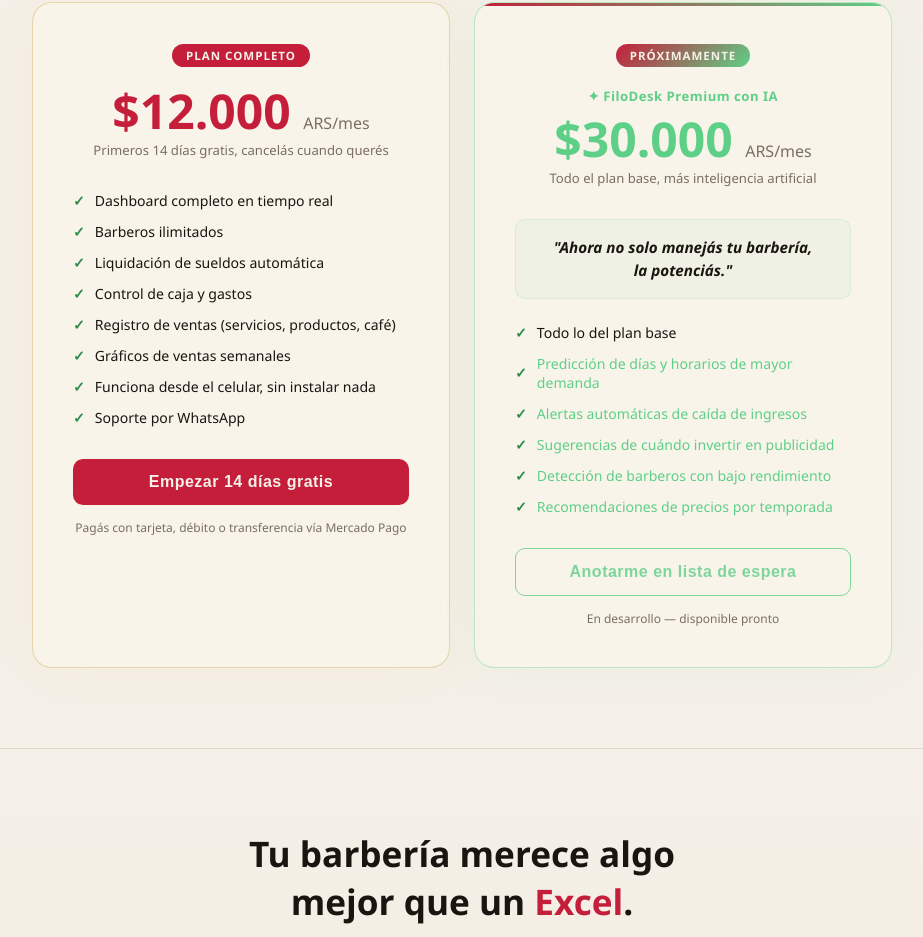
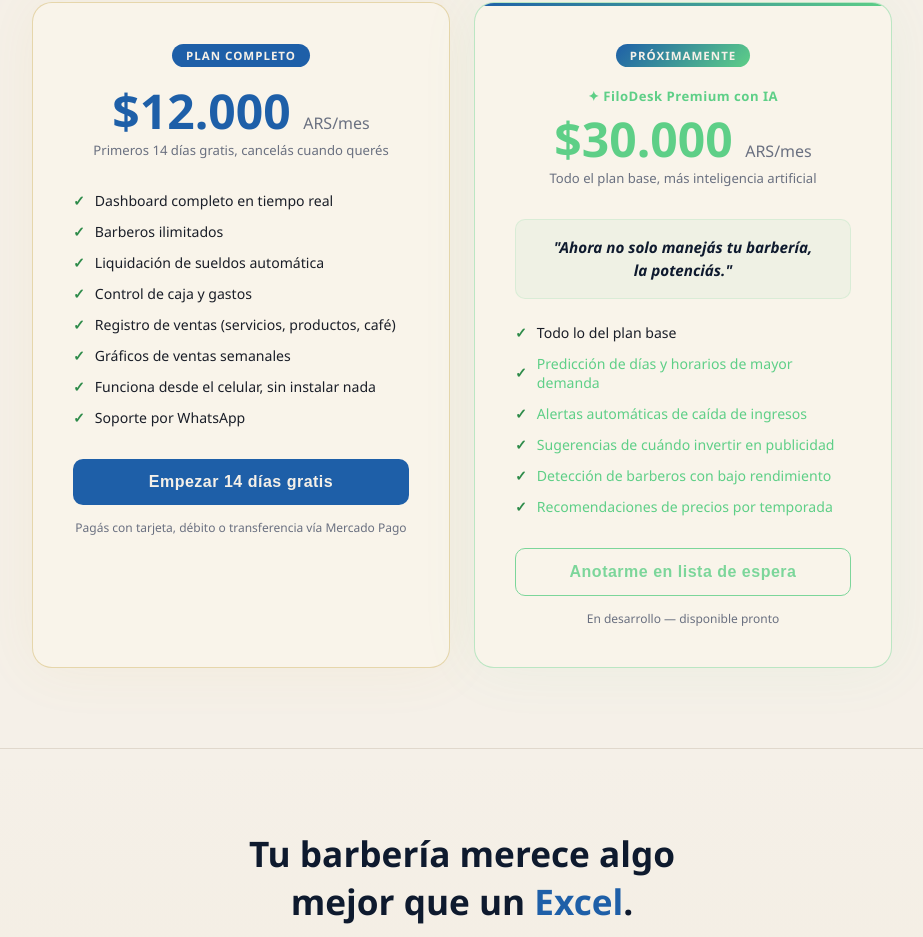
Before and after one commit to nievarodrigo/filodesk-app, a Next.js app: page / in a window 1280 px wide. Shown: the part 2079-3016 px from the top of the page, without its empty margins (178-1101 px from the left). Built offline with nearby package versions, Linux system fonts and the light colour scheme; no server answers.

Commit message:
fix: swap primary/secondary colors (blue main, red accent) + fix feature card hardcoded dark bg

```diff
--- a/src/app/globals.css
+++ b/src/app/globals.css
@@ -1,38 +1,38 @@
-/* ── TEMA OSCURO — barber pole: rojo, negro, azul ── */
+/* ── TEMA OSCURO — barber pole: azul, negro, rojo ── */
 :root {
   --bg:        #0e0e0e;
   --surface:   #1a1a1a;
   --card:      #222222;
   --border:    #3a3a3a;
   --hover:     #2a2a2a;
-  --gold:      #c41e3a;
-  --gold-soft: #d44054;
-  --cream:     #f0e8e0;
-  --muted:     #7a6a70;
+  --gold:      #4a80d0;
+  --gold-soft: #6a9cdc;
+  --cream:     #e8f0fa;
+  --muted:     #6a7a90;
   --green:     #5ecf87;
   --red:       #e07070;
-  --text:      #e8e0e0;
-  --blue:      #5b8bd4;
+  --text:      #e0e8f0;
+  --blue:      #c41e3a;
   --radius:    10px;
   --nav-bg:    rgba(14,14,14,.95);
   color-scheme: dark;
 }
 
-/* ── TEMA CLARO — poste de barbería: rojo, crema, azul ── */
+/* ── TEMA CLARO — barber pole: azul, crema, rojo ── */
 :root[data-theme="light"] {
   --bg:        #f5f0e8;
   --surface:   #fdf9f2;
   --card:      #f9f4ea;
   --border:    #e0d8cc;
   --hover:     #ede8df;
-  --gold:      #c41e3a;
-  --gold-soft: #d44054;
-  --cream:     #1a1510;
-  --muted:     #7a6e60;
+  --gold:      #1e5fa8;
+  --gold-soft: #2d7acc;
+  --cream:     #0e1a2e;
+  --muted:     #6a7080;
   --green:     #2e8b4a;
   --red:       #b04040;
-  --text:      #1a1510;
-  --blue:      #1e3a6e;
+  --text:      #1a1e28;
+  --blue:      #c41e3a;
   --radius:    10px;
   --nav-bg:    rgba(245,240,232,.95);
   color-scheme: light;
--- a/src/components/landing/Features.tsx
+++ b/src/components/landing/Features.tsx
@@ -91,8 +91,8 @@ export default function Features() {
             key={f.title}
             className={styles.featureCard}
             style={f.highlight ? {
-              borderColor: 'rgba(201,168,76,.3)',
-              background: 'linear-gradient(135deg,#222,#1a1a1a)',
+              borderColor: 'var(--gold)',
+              background: 'var(--hover)',
             } : {}}
           >
             <div className={styles.featureIcon}>{f.icon}</div>
```
